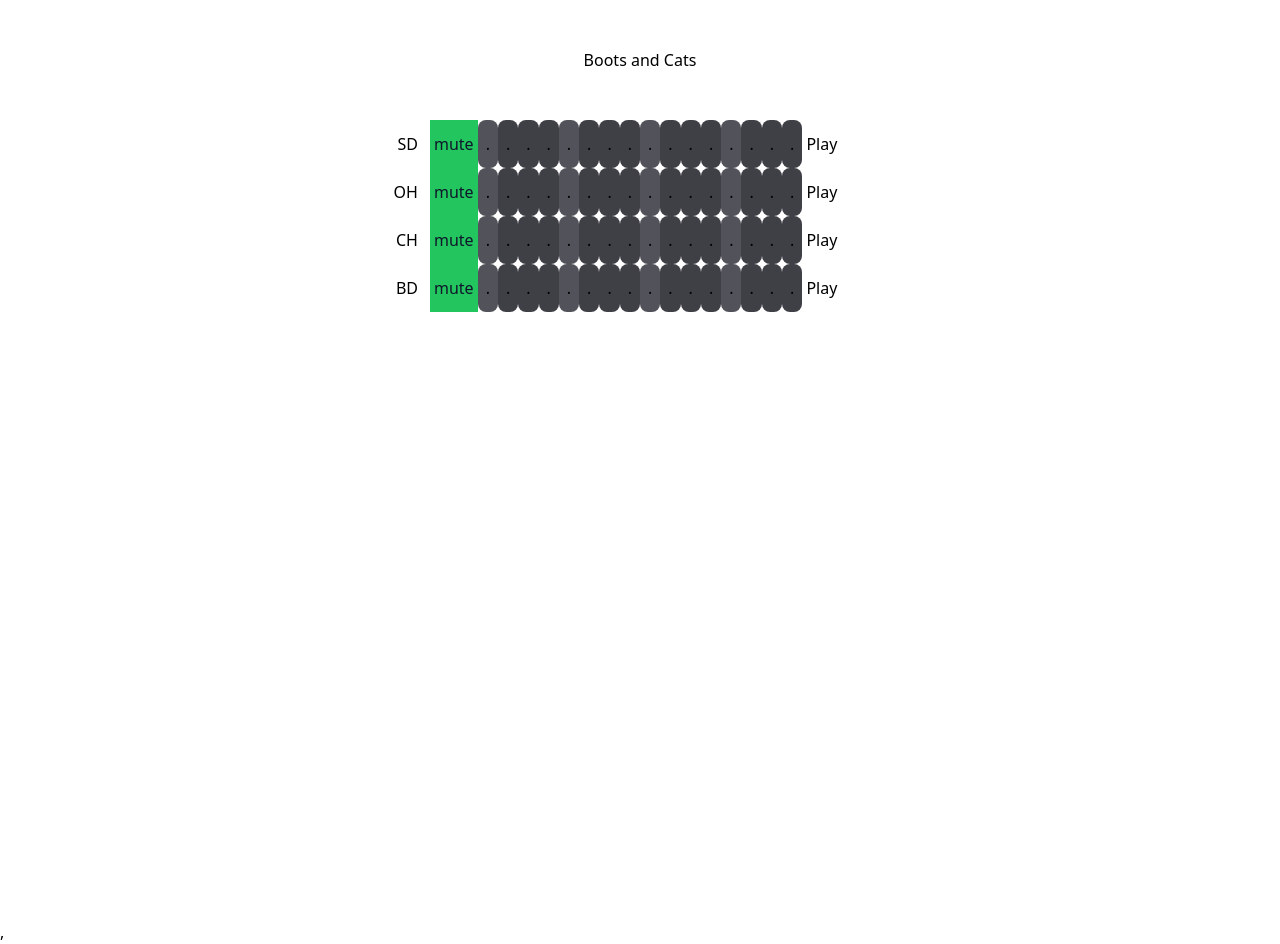
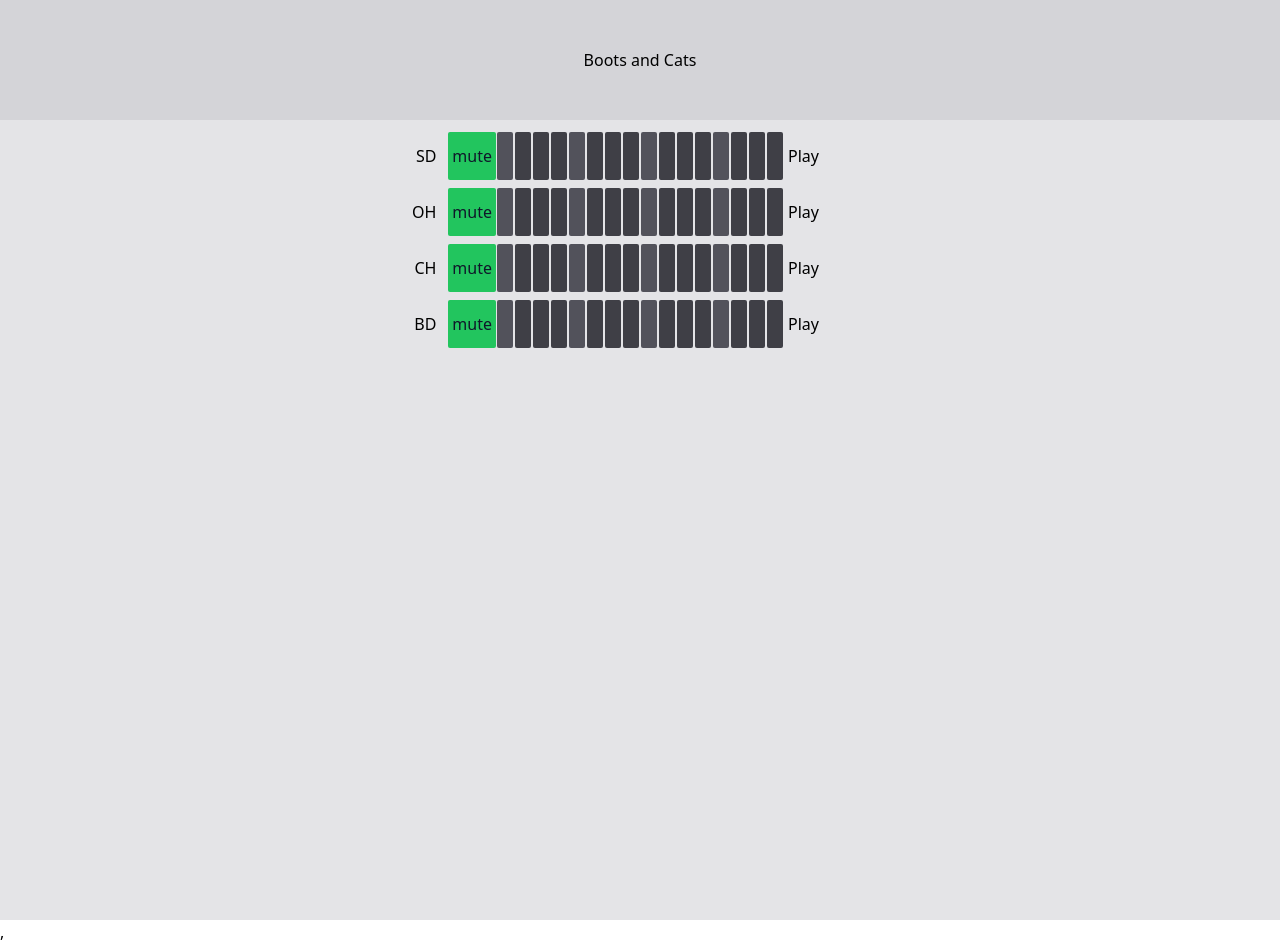
Before and after one commit to manusdextra/boots, a React (Vite) app: page / in a window 1280 px wide. Built offline with nearby package versions, Linux system fonts and the light colour scheme.

Commit message:
CSS fixes

```diff
--- a/src/App.tsx
+++ b/src/App.tsx
@@ -9,7 +9,7 @@ function App() {
   return (
     <>
       <Heading title="Boots and Cats" />
-      <Box children={instruments.map((instrument, index) => <Instrument {...instrument} key={index}/>)} />
+      <Box children={instruments.map((instrument, index) => <Instrument {...instrument} key={index} />)} />
     </>
   );
 }
--- a/src/components/Elements/Instrument.tsx
+++ b/src/components/Elements/Instrument.tsx
@@ -28,11 +28,11 @@ export const Instrument: FunctionComponent<InstrumentProps> = ({
   }
 
   return (
-    <div className="flex flex-row justify-center">
+    <div className="flex flex-row justify-center py-1 ">
       <div className="flex flex-row justify-end w-full">
         <p className="p-3"> {name} </p>
         <button
-          className={`py-0 p-1 flex-basis-1 flex-basis-12 ${mute ? "bg-red-900" : "bg-green-500"} text-slate-900`}
+          className={`rounded-sm py-0 p-1 flex-basis-1 ${mute ? "bg-red-600 text-slate-50" : "bg-green-500 text-slate-900"} `}
           onClick={muteInstrument}
         >
           mute
--- a/src/components/Elements/Step.tsx
+++ b/src/components/Elements/Step.tsx
@@ -12,11 +12,11 @@ export const Step: FunctionComponent<StepProps> = (props) => {
   const colour = props.active ? "bg-zinc-100" : baseColour;
   return (
     <button
-      className={`rounded-lg px-2 p-1 ${colour}`}
+      className={`rounded-sm border-1 border-zinc-700 px-2 mx-[1px] ${colour}`}
       onClick={() => {
         props.handleClick(props.index);
       }}
       key={props.index}
-    >.</button>
+    ></button>
   );
 };
--- a/src/components/Layout/Box.tsx
+++ b/src/components/Layout/Box.tsx
@@ -3,7 +3,7 @@ import { FunctionComponent } from "react"
 export const Box: FunctionComponent<{ children: React.ReactNode }> = ({ children }) => {
   return (
     <>
-      <div className="flex flex-col justify-start w-screen h-screen">
+      <div className="flex flex-col justify-start w-screen h-screen bg-zinc-200 p-2 ">
         {children}
       </div>
     </>
--- a/src/components/Layout/Heading.tsx
+++ b/src/components/Layout/Heading.tsx
@@ -2,7 +2,7 @@ import { FunctionComponent } from "react"
 
 export const Heading: FunctionComponent<{ title: string }> = ({ title }) => {
   return (
-    <div className="flex flex-row justify-center">
+    <div className="bg-zinc-300 flex flex-row justify-center">
       <h1 className="p-12 text-center">{title}</h1>
     </div>
   )
```
